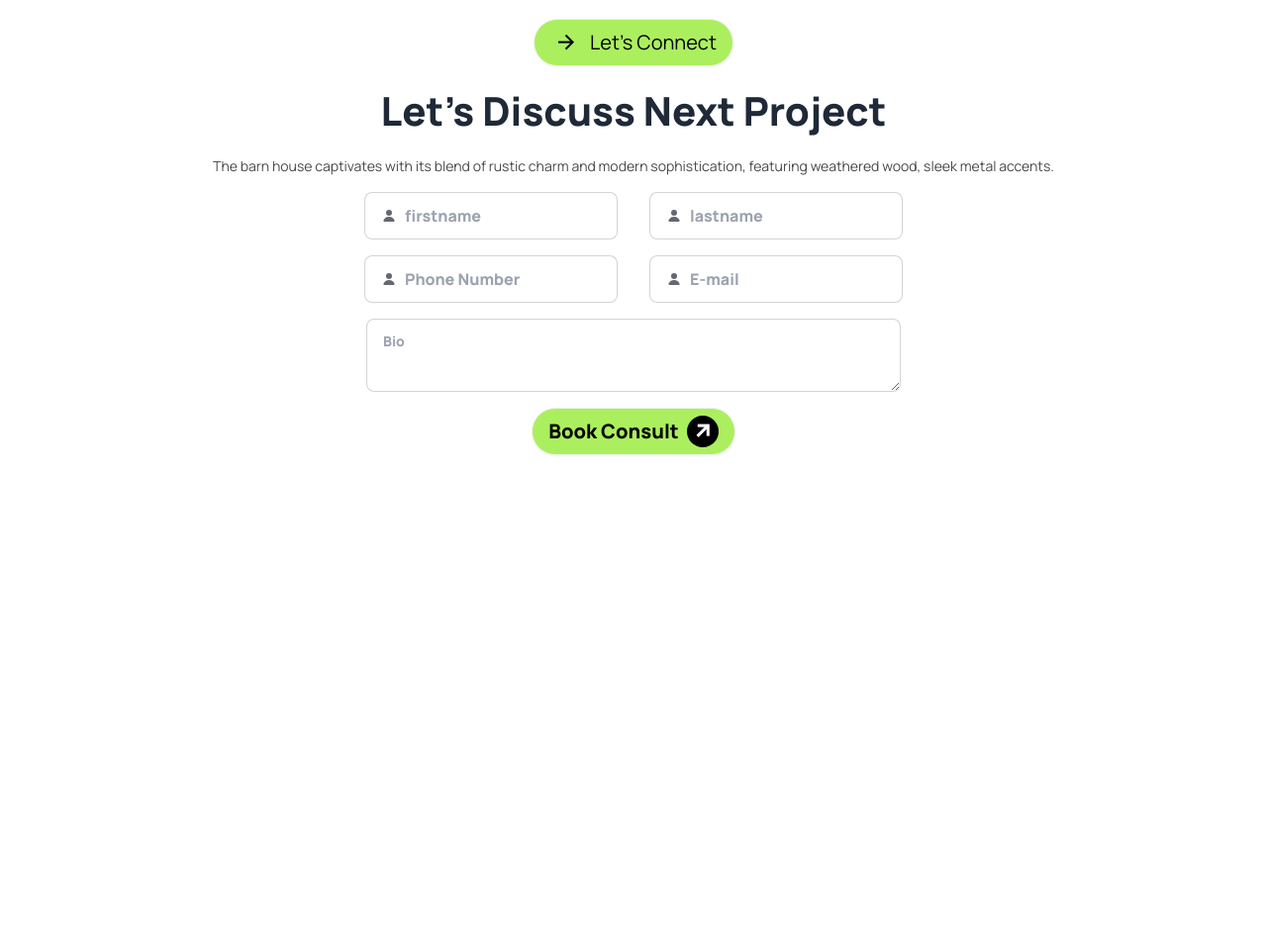
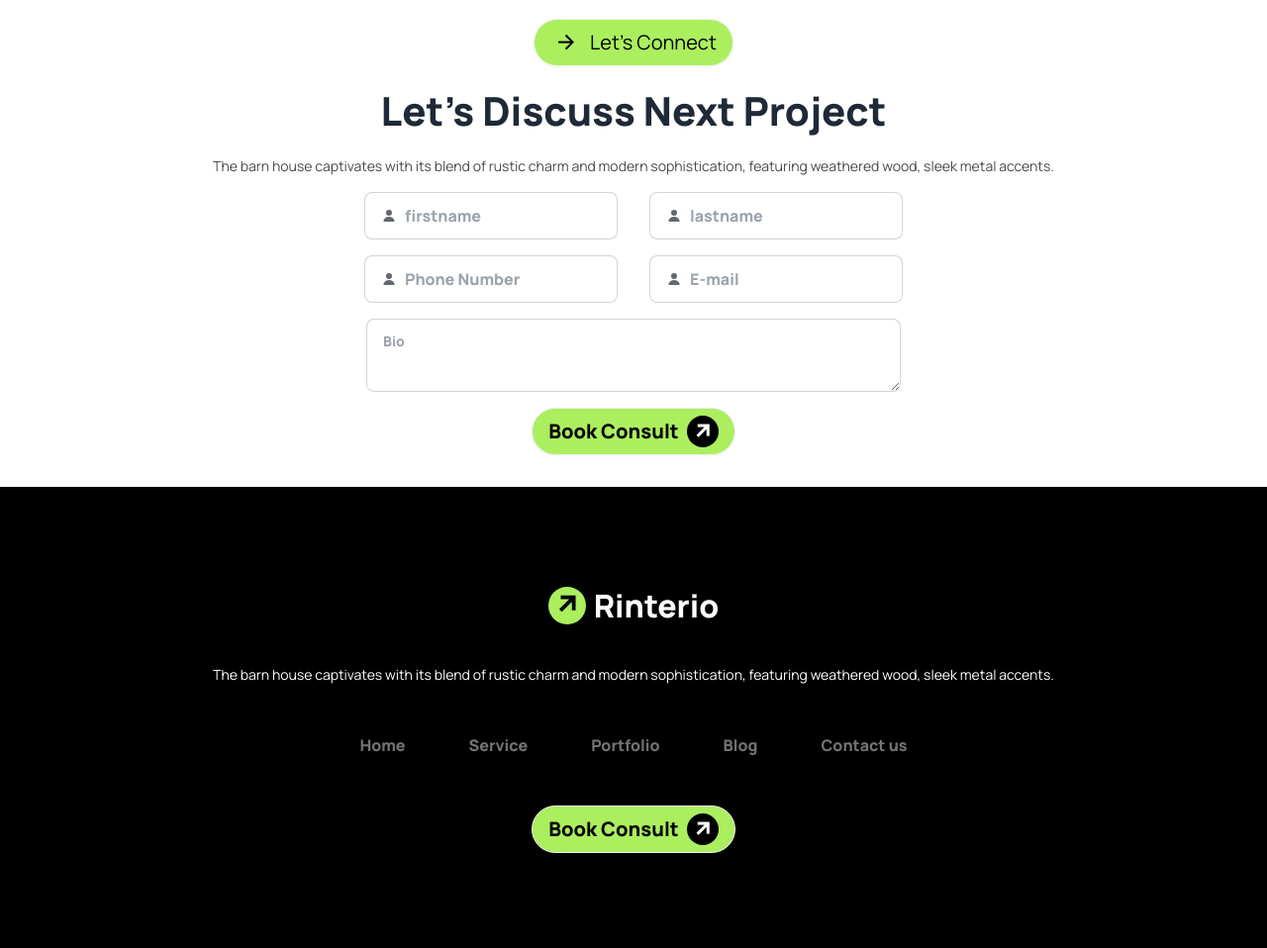
Before and after one commit to abrar-jihan/B10-Assignment-03-main, a plain HTML site: page index.html in a window 1280 px wide. Shown: the part 2955-3913 px from the top of the page at 99% size. Before the commit the page ends 3447 px from the top, so only its background shows below. Drawn offline with nearby package versions, Linux system fonts and the light colour scheme.

Commit message:
Footer sec

```diff
--- a/index.html
+++ b/index.html
@@ -480,5 +480,43 @@
         ></a>
       </div>
     </section>
+    <section class="w-full bg-black">
+      <div class="hero py-[80px]">
+        <div class="hero-content text-center">
+          <div class="lg:space-y-[35px] space-y-[10px]">
+            <a class="btn btn-ghost text-[32px] text-white font-extrabold"
+              ><i
+                class="ri-arrow-right-up-line w-[38px] h-[38px] text-3xl rounded-full bg-[#ABEF5F] text-black"
+              ></i
+              >Rinterio</a
+            >
+            <p class="text-[14px] text-white font-normal text-[#494949]">
+              The barn house captivates with its blend of rustic charm and
+              modern sophistication, featuring weathered wood, sleek metal
+              accents.
+            </p>
+            <div
+              class="navbar-center flex-col lg:flex-row align-center justify-center flex lg:mx-auto"
+            >
+              <ul
+                class="menu menu-horizontal mx-auto text-[16px] text-[#737373] lg:space-x-8 flex flex-col lg:flex-row align-center justify-center text-center"
+              >
+                <li><a>Home</a></li>
+                <li><a>Service</a></li>
+                <li><a>Portfolio</a></li>
+                <li><a>Blog</a></li>
+                <li><a>Contact us</a></li>
+              </ul>
+            </div>
+            <a
+              class="btn rounded-full bg-[#ABEF5F] text-black text-[20px] text-center font-extrabold"
+              >Book Consult<i
+                class="ri-arrow-right-up-line w-[32px] h-[32px] bg-black rounded-full text-white text-2xl"
+              ></i
+            ></a>
+          </div>
+        </div>
+      </div>
+    </section>
   </body>
 </html>
```
